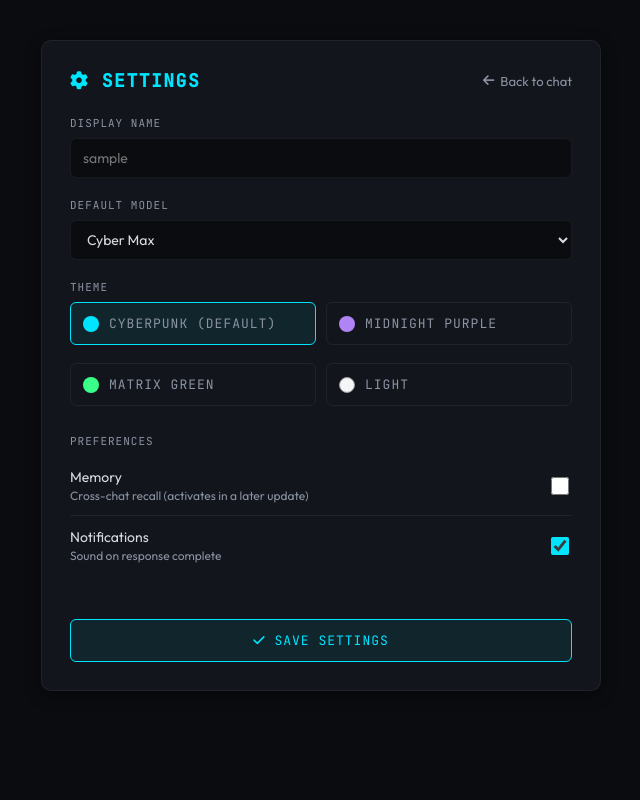
After one commit to Dhruv-coder-128/Simba_Intel, a Django app: page /settings/ in a window 1280 px wide. The commit adds this page. Shown: the whole page, without its empty margins (319-959 px from the left). Run offline with Django 5.2, Linux system fonts and the light colour scheme; the visitor is signed in with stand-in values (Sample User, id 1); data comes from the database, SQL or seed files in the repository.

Commit message:
Added User setting and themes

```diff
--- a/chat/views.py
+++ b/chat/views.py
@@ -4,7 +4,7 @@ import os
 import time
 import uuid
 from django.http import StreamingHttpResponse, JsonResponse
-from django.shortcuts import render, get_object_or_404
+from django.shortcuts import render, redirect, get_object_or_404
 from django.conf import settings
 from django.contrib.auth.decorators import login_required
 import psutil
@@ -15,7 +15,7 @@ try:
 except ImportError:
     GPUtil_AVAILABLE = False
 
-from chat.models import ChatSession, ChatMessage
+from chat.models import ChatSession, ChatMessage, UserProfile
 from chat.services.ai_router import chat_stream, vision as ai_vision
 from chat.services.image_router import generate_image
 from chat.services.memory import get_conversation_history, build_messages, SYSTEM_PROMPT
@@ -98,6 +98,7 @@ def _is_search_query(query: str) -> bool:
 
 @login_required
 def chat_home(request):
+    profile = UserProfile.get_or_create_for(request.user)
     sessions = ChatSession.objects.filter(user=request.user).order_by('-is_pinned', '-id')
     session_id = request.GET.get('session')
     messages = []
@@ -108,14 +109,43 @@ def chat_home(request):
             messages = ChatMessage.objects.filter(session=current_session).order_by('timestamp')
         except Exception:
             current_session = None
-    selected_model = request.session.get("selected_model", "cyber-max")
+    selected_model = request.session.get("selected_model", profile.default_model)
     models = list_available_models()
     return render(request, 'chat.html', {
         'sessions': sessions,
         'messages': messages,
         'current_session': current_session,
         'selected_model': selected_model,
-        'models': models
+        'models': models,
+        'profile': profile,
+    })
+
+
+@login_required
+def profile_settings(request):
+    profile = UserProfile.get_or_create_for(request.user)
+    valid_model_ids = {m['id'] for m in list_available_models()}
+    valid_themes = {choice[0] for choice in UserProfile.THEME_CHOICES}
+
+    if request.method == "POST":
+        display_name = request.POST.get('display_name', '').strip()[:100]
+        default_model = request.POST.get('default_model', '').strip()
+        theme = request.POST.get('theme', '').strip()
+
+        profile.display_name = display_name
+        if default_model in valid_model_ids:
+            profile.default_model = default_model
+        if theme in valid_themes:
+            profile.theme = theme
+        profile.memory_enabled = request.POST.get('memory_enabled') == 'on'
+        profile.notifications_enabled = request.POST.get('notifications_enabled') == 'on'
+        profile.save()
+        return redirect('profile_settings')
+
+    return render(request, 'profile.html', {
+        'profile': profile,
+        'models': list_available_models(),
+        'theme_choices': UserProfile.THEME_CHOICES,
     })
 
 
--- a/simba_web/urls.py
+++ b/simba_web/urls.py
@@ -16,4 +16,5 @@ urlpatterns = [
     path('update_model/', views.update_model_session, name='update_model'),
     path('system_stats/', views.system_stats, name='system_stats'),
     path("upload/", views.upload_file),
+    path('settings/', views.profile_settings, name='profile_settings'),
 ]
--- /dev/null
+++ b/templates/profile.html
@@ -0,0 +1,310 @@
+{% load static %}
+<!DOCTYPE html>
+<html lang="en" data-theme="{{ profile.theme|default:'cyberpunk' }}">
+
+<head>
+    <meta charset="UTF-8">
+    <meta name="viewport" content="width=device-width, initial-scale=1.0">
+    <title>Settings - Simba Intel</title>
+    <link rel="icon" type="image/png" href="{% static 'favicon2.png' %}">
+    <link href="https://fonts.googleapis.com/css2?family=JetBrains+Mono:wght@300;400;500&family=Outfit:wght@300;400;600&display=swap"
+        rel="stylesheet">
+    <link rel="stylesheet" href="https://cdnjs.cloudflare.com/ajax/libs/font-awesome/6.4.0/css/all.min.css">
+
+    <style>
+        :root {
+            --bg: #0b0c10;
+            --sidebar: #101217;
+            --accent: #00e5ff;
+            --accent-soft: rgba(0, 229, 255, 0.55);
+            --accent-dim: rgba(0, 229, 255, 0.08);
+            --border: #1c1f26;
+            --border-soft: rgba(255, 255, 255, 0.06);
+            --card: #12151b;
+            --text: #d8dbe1;
+            --text-dim: #8b93a3;
+            --radius-sm: 6px;
+            --radius-md: 10px;
+            --shadow-md: 0 4px 16px rgba(0, 0, 0, 0.45);
+        }
+
+        html[data-theme="midnight-purple"] {
+            --accent: #b084f5;
+            --accent-soft: rgba(176, 132, 245, 0.55);
+            --accent-dim: rgba(176, 132, 245, 0.08);
+        }
+
+        html[data-theme="matrix-green"] {
+            --accent: #39ff88;
+            --accent-soft: rgba(57, 255, 136, 0.55);
+            --accent-dim: rgba(57, 255, 136, 0.08);
+        }
+
+        html[data-theme="light"] {
+            --bg: #f4f5f7;
+            --sidebar: #ffffff;
+            --accent: #0091a8;
+            --accent-soft: rgba(0, 145, 168, 0.6);
+            --accent-dim: rgba(0, 145, 168, 0.08);
+            --border: #dfe3e8;
+            --border-soft: rgba(0, 0, 0, 0.08);
+            --card: #ffffff;
+            --text: #1c1f26;
+            --text-dim: #5b6472;
+            --shadow-md: 0 4px 16px rgba(0, 0, 0, 0.08);
+        }
+
+        * {
+            box-sizing: border-box;
+        }
+
+        body {
+            font-family: 'Outfit', sans-serif;
+            background: var(--bg);
+            color: var(--text);
+            margin: 0;
+            min-height: 100vh;
+            display: flex;
+            justify-content: center;
+            padding: 40px 16px;
+        }
+
+        .settings-card {
+            width: 100%;
+            max-width: 560px;
+            background: var(--card);
+            border: 1px solid var(--border-soft);
+            border-radius: var(--radius-md);
+            box-shadow: var(--shadow-md);
+            padding: 28px;
+            height: fit-content;
+        }
+
+        .settings-header {
+            display: flex;
+            align-items: center;
+            justify-content: space-between;
+            margin-bottom: 24px;
+        }
+
+        .settings-header h1 {
+            font-family: 'JetBrains Mono', monospace;
+            font-size: 18px;
+            letter-spacing: 1.5px;
+            color: var(--accent);
+            margin: 0;
+        }
+
+        .back-link {
+            color: var(--text-dim);
+            text-decoration: none;
+            font-size: 13px;
+            display: inline-flex;
+            align-items: center;
+            gap: 6px;
+            transition: color 0.15s ease;
+        }
+
+        .back-link:hover {
+            color: var(--accent);
+        }
+
+        .field {
+            margin-bottom: 20px;
+        }
+
+        .field label {
+            display: block;
+            font-family: 'JetBrains Mono', monospace;
+            font-size: 11px;
+            letter-spacing: 1px;
+            text-transform: uppercase;
+            color: var(--text-dim);
+            margin-bottom: 8px;
+        }
+
+        .field input[type="text"],
+        .field select {
+            width: 100%;
+            height: 40px;
+            padding: 0 12px;
+            background: var(--bg);
+            border: 1px solid var(--border-soft);
+            border-radius: var(--radius-sm);
+            color: var(--text);
+            font-family: 'Outfit', sans-serif;
+            font-size: 14px;
+            outline: none;
+            transition: border-color 0.15s ease;
+        }
+
+        .field input[type="text"]:focus,
+        .field select:focus {
+            border-color: var(--accent-soft);
+        }
+
+        .toggle-row {
+            display: flex;
+            align-items: center;
+            justify-content: space-between;
+            padding: 12px 0;
+            border-bottom: 1px solid var(--border-soft);
+        }
+
+        .toggle-row:last-of-type {
+            border-bottom: none;
+        }
+
+        .toggle-row .toggle-label {
+            font-size: 14px;
+        }
+
+        .toggle-row .toggle-hint {
+            font-size: 12px;
+            color: var(--text-dim);
+            margin-top: 2px;
+        }
+
+        .toggle-row input[type="checkbox"] {
+            width: 18px;
+            height: 18px;
+            accent-color: var(--accent);
+            cursor: pointer;
+        }
+
+        .theme-grid {
+            display: grid;
+            grid-template-columns: repeat(2, 1fr);
+            gap: 10px;
+        }
+
+        .theme-option {
+            position: relative;
+            cursor: pointer;
+        }
+
+        .theme-option input {
+            position: absolute;
+            opacity: 0;
+            pointer-events: none;
+        }
+
+        .theme-swatch {
+            display: flex;
+            align-items: center;
+            gap: 10px;
+            padding: 12px;
+            border: 1px solid var(--border-soft);
+            border-radius: var(--radius-sm);
+            transition: border-color 0.15s ease, background 0.15s ease;
+            font-size: 13px;
+        }
+
+        .theme-option input:checked+.theme-swatch {
+            border-color: var(--accent);
+            background: var(--accent-dim);
+        }
+
+        .swatch-dot {
+            width: 16px;
+            height: 16px;
+            border-radius: 50%;
+            flex-shrink: 0;
+        }
+
+        .save-btn {
+            width: 100%;
+            margin-top: 24px;
+            padding: 12px;
+            background: var(--accent-dim);
+            border: 1px solid var(--accent);
+            border-radius: var(--radius-sm);
+            color: var(--accent);
+            font-family: 'JetBrains Mono', monospace;
+            font-size: 13px;
+            letter-spacing: 1px;
+            cursor: pointer;
+            transition: background 0.2s ease, color 0.2s ease;
+        }
+
+        .save-btn:hover {
+            background: var(--accent);
+            color: var(--bg);
+        }
+    </style>
+</head>
+
+<body>
+    <div class="settings-card">
+        <div class="settings-header">
+            <h1><i class="fa-solid fa-gear"></i> SETTINGS</h1>
+            <a href="/" class="back-link"><i class="fa-solid fa-arrow-left"></i> Back to chat</a>
+        </div>
+
+        <form method="post">
+            {% csrf_token %}
+
+            <div class="field">
+                <label for="display_name">Display name</label>
+                <input type="text" id="display_name" name="display_name" maxlength="100"
+                    value="{{ profile.display_name }}" placeholder="{{ request.user.username }}">
+            </div>
+
+            <div class="field">
+                <label for="default_model">Default model</label>
+                <select id="default_model" name="default_model">
+                    {% for m in models %}
+                    <option value="{{ m.id }}" {% if profile.default_model == m.id %}selected{% endif %}>
+                        {{ m.display_name }}
+                    </option>
+                    {% endfor %}
+                </select>
+            </div>
+
+            <div class="field">
+                <label>Theme</label>
+                <div class="theme-grid">
+                    {% for value, name in theme_choices %}
+                    <label class="theme-option">
+                        <input type="radio" name="theme" value="{{ value }}"
+                            {% if profile.theme == value %}checked{% endif %}
+                            onchange="document.documentElement.setAttribute('data-theme', this.value)">
+                        <span class="theme-swatch">
+                            <span class="swatch-dot" style="background:
+                                {% if value == 'cyberpunk' %}#00e5ff
+                                {% elif value == 'midnight-purple' %}#b084f5
+                                {% elif value == 'matrix-green' %}#39ff88
+                                {% else %}#f4f5f7; border: 1px solid #999
+                                {% endif %};"></span>
+                            {{ name }}
+                        </span>
+                    </label>
+                    {% endfor %}
+                </div>
+            </div>
+
+            <div class="field">
+                <label>Preferences</label>
+                <div class="toggle-row">
+                    <div>
+                        <div class="toggle-label">Memory</div>
+                        <div class="toggle-hint">Cross-chat recall (activates in a later update)</div>
+                    </div>
+                    <input type="checkbox" name="memory_enabled" {% if profile.memory_enabled %}checked{% endif %}>
+                </div>
+                <div class="toggle-row">
+                    <div>
+                        <div class="toggle-label">Notifications</div>
+                        <div class="toggle-hint">Sound on response complete</div>
+                    </div>
+                    <input type="checkbox" name="notifications_enabled"
+                        {% if profile.notifications_enabled %}checked{% endif %}>
+                </div>
+            </div>
+
+            <button type="submit" class="save-btn"><i class="fa-solid fa-check"></i> SAVE SETTINGS</button>
+        </form>
+    </div>
+</body>
+
+</html>
```
Also changed, not shown: chat/admin.py (+8 -1 lines), chat/models.py (+26 -0 lines), chat/tests.py (+69 -1 lines), docs/ROADMAP.md (+18 -12 lines), templates/chat.html (+125 -72 lines), chat/migrations/0008_userprofile.py (added).
